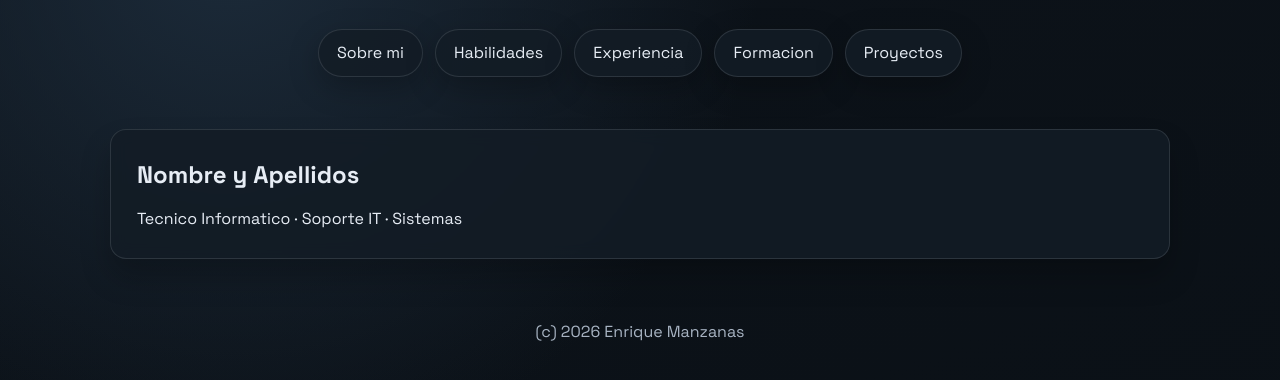
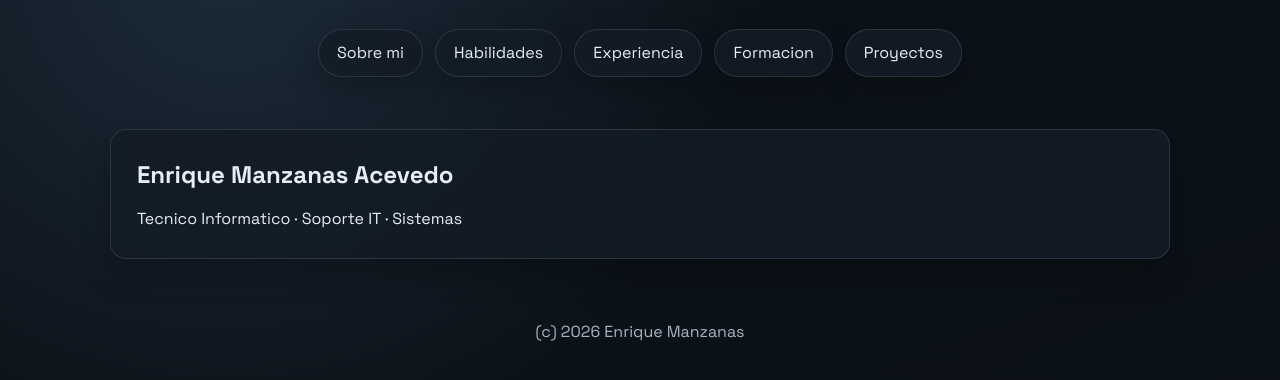
Before and after one commit to Enr1qveDev/Portfolio, a plain HTML site: page index.html in a window 1280 px wide. Shown: the part 154-534 px from the top of the page. Drawn offline with Linux system fonts and the light colour scheme.

Commit message:
Añadido nombre y apellido

```diff
--- a/index.html
+++ b/index.html
@@ -36,7 +36,7 @@
 
   <main class="container">
     <section class="hero card">
-      <h2 data-lang-es="Nombre y Apellidos" data-lang-en="Full Name">Nombre y Apellidos</h2>
+      <h2 data-lang-es="Enrique Manzanas Acevedo" data-lang-en="Full Name">Enrique Manzanas Acevedo</h2>
       <p data-lang-es="Tecnico Informatico &#183; Soporte IT &#183; Sistemas"
          data-lang-en="IT Technician &#183; IT Support &#183; Systems">
         Tecnico Informatico &#183; Soporte IT &#183; Sistemas
```
